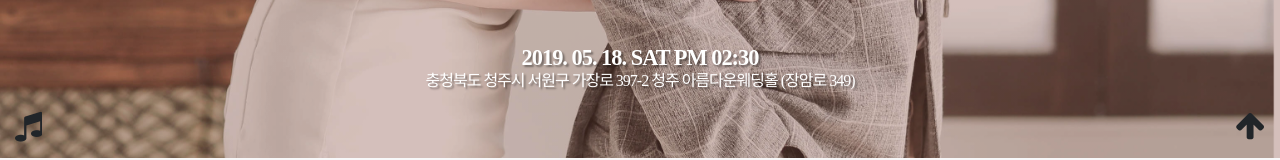
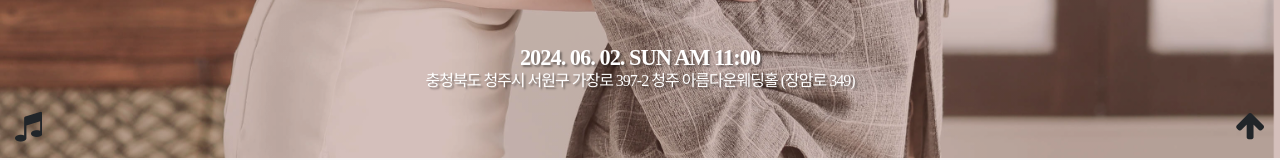
Before and after one commit to JMJH0602/jmjh0602.github.io, a plain HTML site: page docs/index.html in a window 1280 px wide. Shown: the part 642-802 px from the top of the page. Drawn offline with nearby package versions, Linux system fonts and the light colour scheme; no server answers; a script that the page names is missing; a web font is replaced by a local one.

Commit message:
Update index.html

```diff
--- a/docs/index.html
+++ b/docs/index.html
@@ -101,7 +101,7 @@
                     </p>
                     <p class="h2 mt-5 ww-title"
                        style="font-family: 'Noto Serif KR', serif; font-size:1.0em; letter-spacing:-1px">
-                        <b style="font-size:1.4em;">2019. 05. 18. SAT PM 02:30</b>
+                        <b style="font-size:1.4em;">2024. 06. 02. SUN AM 11:00</b>
                         <br>충청북도 청주시 서원구 가장로 397-2 청주 아름다운웨딩홀 (장암로 349)
                     </p>
                 </div>
```
